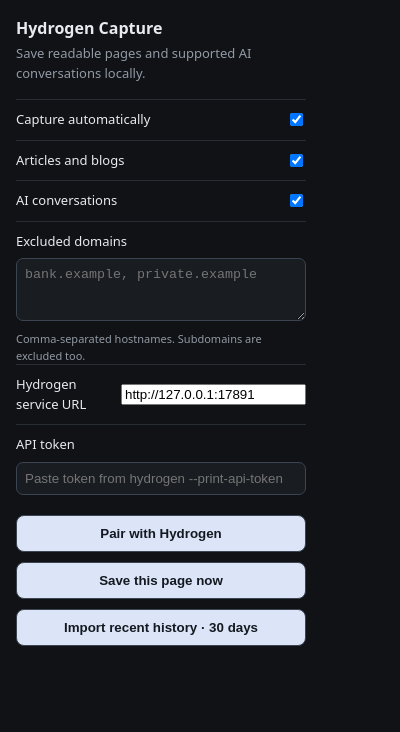
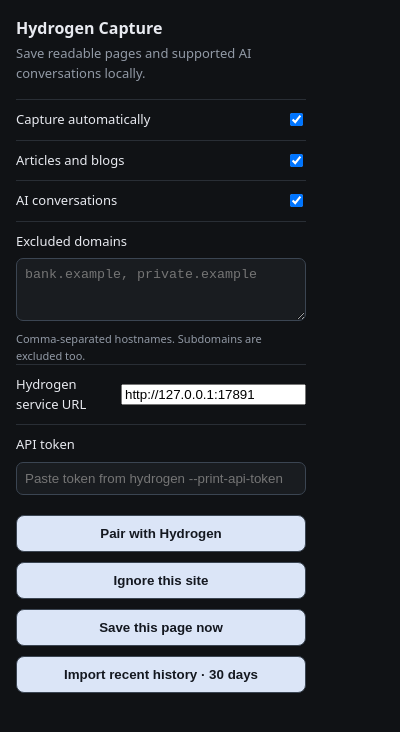
Before and after one commit to oarabilekoore/hydrogen, a browser extension: page browser-extension/popup.html in a window 400 px wide. Drawn offline with Linux system fonts and the light colour scheme.

Commit message:
Add centralized web capture rules

```diff
--- a/browser-extension/popup.html
+++ b/browser-extension/popup.html
@@ -10,4 +10,5 @@ body{width:290px;margin:0;padding:16px;background:#101215;color:#e8eaf0;font:13p
 <label>Hydrogen service URL <input id="apiBase" type="url" placeholder="http://127.0.0.1:17891"></label>
 <label style="display:block">API token <input id="apiToken" type="password" autocomplete="off" placeholder="Paste token from hydrogen --print-api-token" style="display:block;width:100%;margin-top:7px;box-sizing:border-box;background:#191c20;color:#e8eaf0;border:1px solid #3b4552;border-radius:7px;padding:8px"></label>
 <button id="pair" type="button">Pair with Hydrogen</button>
+<button id="ignoreSite" type="button">Ignore this site</button>
 <button id="capture">Save this page now</button><button id="importHistory" type="button">Import recent history · 30 days</button><div id="status"></div><script src="popup.js"></script></body></html>
```
